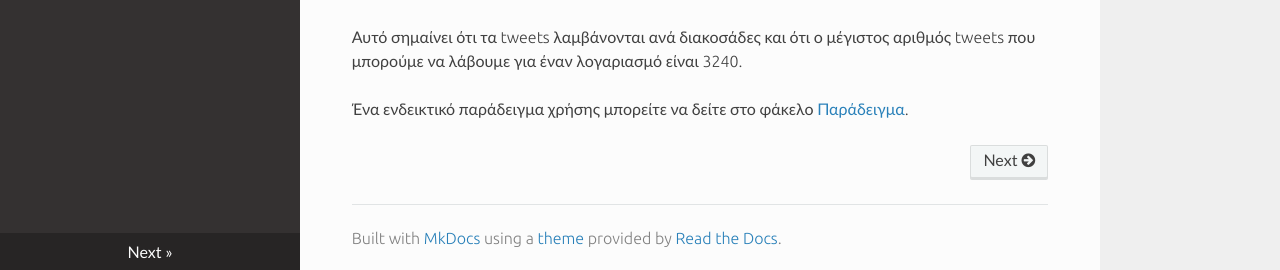
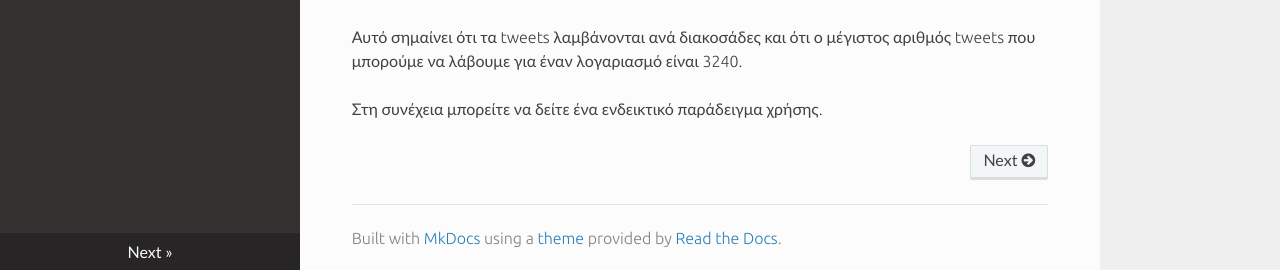
Before and after one commit to Protonotarios/get-tweets, an MkDocs documentation site: the page built from docs/index.md, in a window 1280 px wide and 1242 px high. Shown: the part 969-1239 px from the top of the window. Built offline with MkDocs 1.6.1, drawn with Linux system fonts in a browser that asks for light colours; nearby versions of some CDN libraries; old or Windows-style settings are respelled for this version of MkDocs.

Commit message:
Επιμέλεια

```diff
--- a/docs/index.md
+++ b/docs/index.md
@@ -44,4 +44,4 @@ pip install tweepy
 Αυτό σημαίνει ότι τα tweets λαμβάνονται ανά διακοσάδες και ότι ο μέγιστος
 αριθμός tweets που μπορούμε να λάβουμε για έναν λογαριασμό είναι 3240.
 
-Ένα ενδεικτικό παράδειγμα χρήσης μπορείτε να δείτε στο φάκελο [Παράδειγμα](Παράδειγμα).
+Στη συνέχεια μπορείτε να δείτε ένα ενδεικτικό παράδειγμα χρήσης.
```
Also changed, not shown: docs/Παράδειγμα/README.md (+4 -4 lines).
